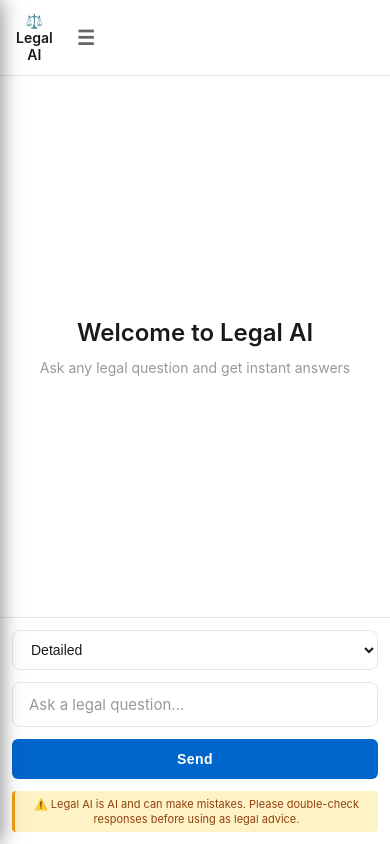
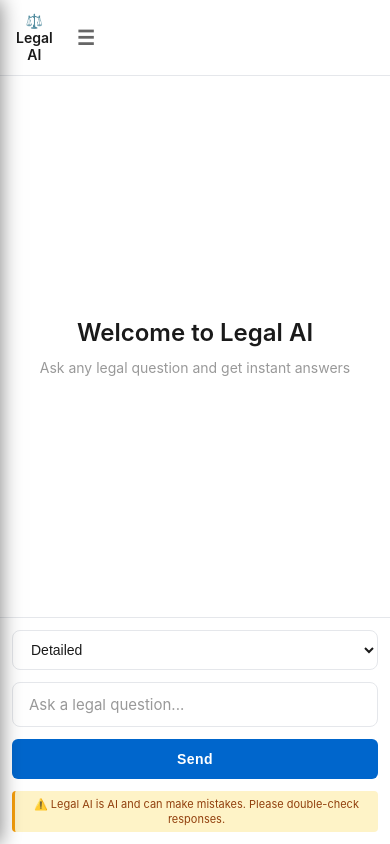
Before and after one commit to HetPatel1491/legal-llm, a React (Create React App) app: page / in a window 390 px wide. Both pictures are taken after a click on the button "Continue as Guest". Built offline with nearby package versions, Linux system fonts and the light colour scheme.

Commit message:
Complete ChatPage redesign - beautiful PC layout, responsive mobile

```diff
--- a/src/ChatPage.js
+++ b/src/ChatPage.js
@@ -343,7 +343,7 @@ function ChatPage({ isGuest, onBackToHome, onSignIn, onSignUp }) {
             </div>
 
             <div className="disclaimer">
-              ⚠️ Legal AI is AI and can make mistakes. Please double-check responses before using as legal advice.
+              ⚠️ Legal AI is AI and can make mistakes. Please double-check responses.
             </div>
           </div>
         </div>
```
